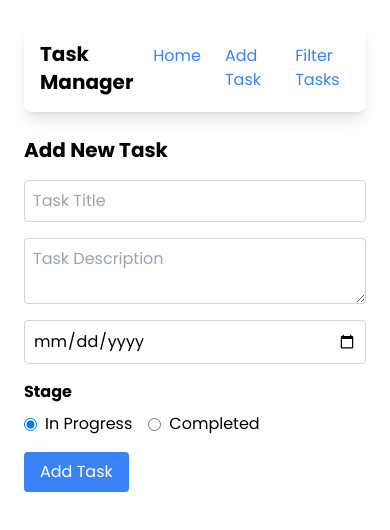
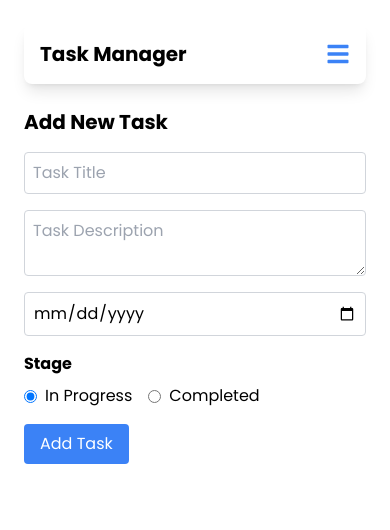
Before and after one commit to dakshilvaghani/albetrious-task-management, a React (Create React App) app in the folder frontend/: page /add in a window 390 px wide. Shown: the top 530 px of the page. Built offline with nearby package versions, Linux system fonts and the light colour scheme.

Commit message:
Update App.js

```diff
--- a/frontend/src/App.js
+++ b/frontend/src/App.js
@@ -5,18 +5,32 @@ import EditTask from "./pages/EditTask";
 import FilterTasksByDate from "./pages/FilterTaskByDate";
 import SingleTask from "./pages/SingleTask";
 import fakeTasks from "./data/fakeTasks";
+import { useState } from "react";
+import { FaBars } from "react-icons/fa";
 
 const App = () => {
+  const [isMenuOpen, setIsMenuOpen] = useState(false);
+
   return (
     <>
-      <div className="w-full mx-auto p-6">
+      <div className="w-full mx-auto p-6 relative">
         <nav className="flex items-center justify-between mb-6 bg-white shadow-lg p-4 rounded-lg">
           <div className="flex items-center">
             <span className="text-xl font-bold text-gray-1000">
               Task Manager
             </span>
           </div>
-          <div className="flex space-x-6">
+
+          {/* Hamburger button visible on small screens */}
+          <button
+            className="text-blue-500 md:hidden block"
+            onClick={() => setIsMenuOpen(!isMenuOpen)}
+          >
+            <FaBars size={24} />
+          </button>
+
+          {/* Main menu visible on medium and larger screens */}
+          <div className="hidden md:flex space-x-6">
             <Link to="/" className="text-blue-500 hover:text-blue-700">
               Home
             </Link>
@@ -27,6 +41,40 @@ const App = () => {
               Filter Tasks
             </Link>
           </div>
+
+          {/* Mobile menu  */}
+          {isMenuOpen && (
+            <div className="fixed inset-0 z-50 bg-black bg-opacity-50" onClick={() => setIsMenuOpen(false)}>
+              <div
+                className="fixed top-0 right-0 w-3/4 max-w-xs h-full bg-white shadow-lg p-6"
+                onClick={(e) => e.stopPropagation()} // Prevent closing the menu when clicking inside
+              >
+                <div className="flex flex-col space-y-4">
+                  <Link
+                    to="/"
+                    className="text-blue-500 hover:text-blue-700"
+                    onClick={() => setIsMenuOpen(false)}
+                  >
+                    Home
+                  </Link>
+                  <Link
+                    to="/add"
+                    className="text-blue-500 hover:text-blue-700"
+                    onClick={() => setIsMenuOpen(false)}
+                  >
+                    Add Task
+                  </Link>
+                  <Link
+                    to="/filter"
+                    className="text-blue-500 hover:text-blue-700"
+                    onClick={() => setIsMenuOpen(false)}
+                  >
+                    Filter Tasks
+                  </Link>
+                </div>
+              </div>
+            </div>
+          )}
         </nav>
 
         <Routes>
```
